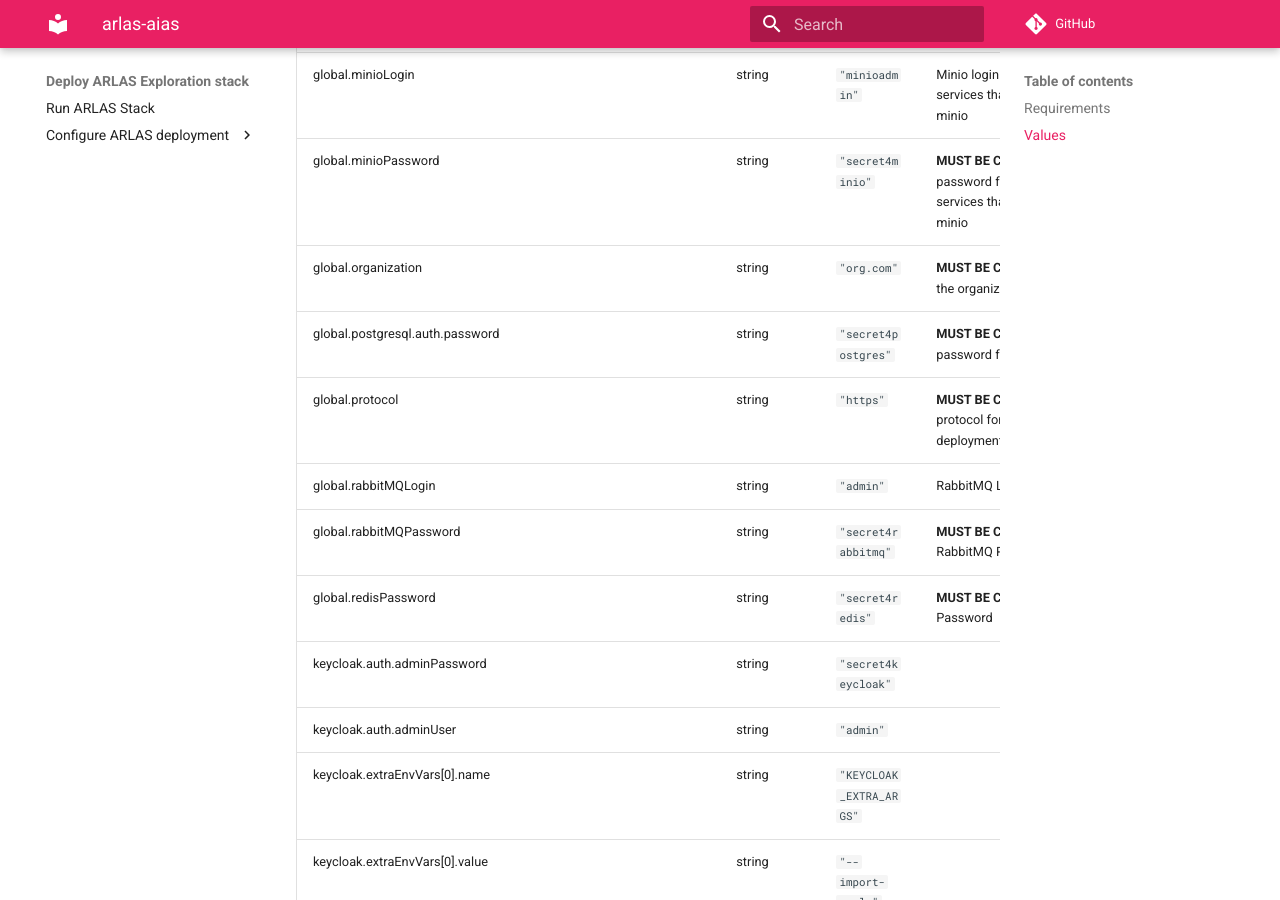
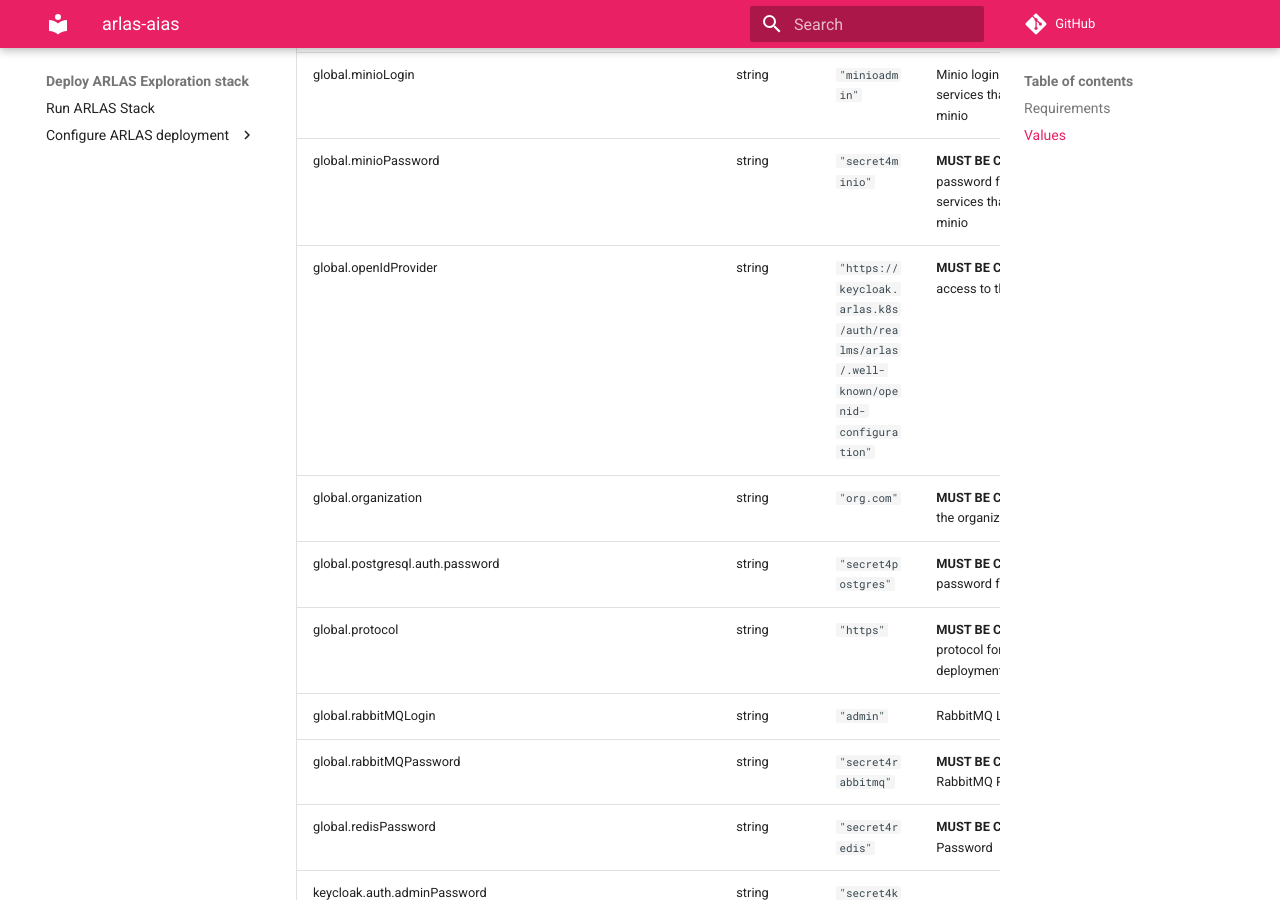
Before and after one commit to gisaia/ARLAS-Exploration-stack, an MkDocs documentation site: the page built from docs/docs/helm/arlas-stack/README.md, in a window 1280 px wide and 900 px high, scrolled down 5009 px. Built offline with MkDocs 1.6.1 and Material for MkDocs 9.7.7, drawn with Linux system fonts in a browser that asks for light colours; comment, search, counter and statistics services are not loaded.

```diff
--- a/docs/docs/helm/arlas-stack/README.md
+++ b/docs/docs/helm/arlas-stack/README.md
@@ -78,6 +78,7 @@ A Helm Chart to deploy the ARLAS Exploration Stack with AIAS services
 | global.minioDnsDomain | string | `"minio.arlas.k8s"` | __MUST BE CONFIGURED:__ The domain name for accessing minio for ARLAS deployment |
 | global.minioLogin | string | `"minioadmin"` | Minio login for minio itself and the services that are connecting to minio |
 | global.minioPassword | string | `"secret4minio"` | __MUST BE CONFIGURED:__ Minio password for minio itself and the services that are connecting to minio |
+| global.openIdProvider | string | `"https://keycloak.arlas.k8s/auth/realms/arlas/.well-known/openid-configuration"` | __MUST BE CONFIGURED:__ The access to the openid-configuration |
 | global.organization | string | `"org.com"` | __MUST BE CONFIGURED:__ Name of the organization using AIAS |
 | global.postgresql.auth.password | string | `"secret4postgres"` | __MUST BE CONFIGURED:__ postgres password for keycloak |
 | global.protocol | string | `"https"` | __MUST BE CONFIGURED:__ The protocol for accessing the ARLAS deployment |
```
Also changed, not shown: docs/docs/version.md (+1 -1 lines).
